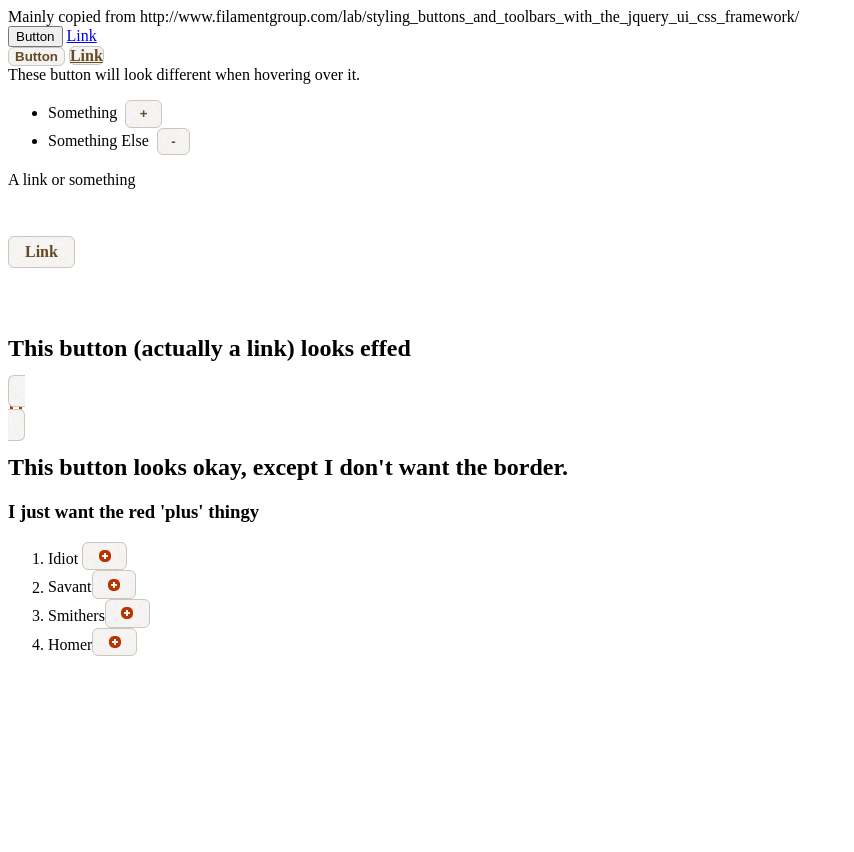
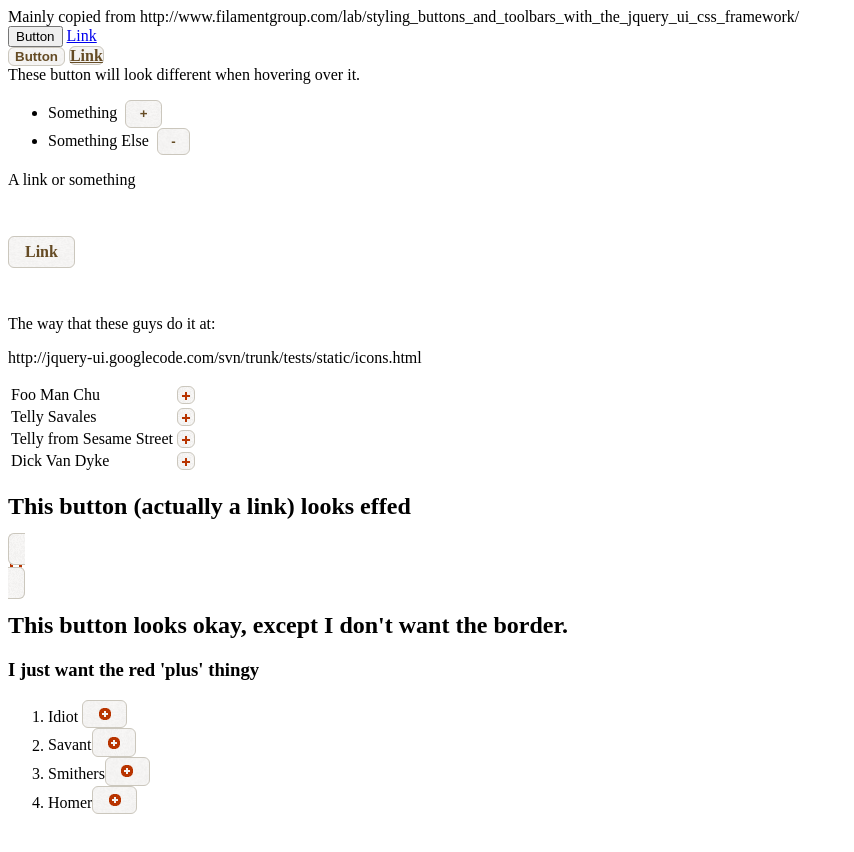
Before and after one commit to ogoldberg/jquery-debacles, a plain HTML site: page buttons.html in a window 1280 px wide. Shown: the whole page, without its empty margins (0-854 px from the left). Before the commit the page ends 800 px from the top, so only its background shows below. Drawn offline with Linux system fonts and the light colour scheme.

Commit message:
Cracked how to get plus/minus icons from jQueryUI

```diff
--- a/buttons.html
+++ b/buttons.html
@@ -66,6 +66,34 @@
 <br />
 <br />
 
+<div>
+The way that these guys do it at:
+<p>http://jquery-ui.googlecode.com/svn/trunk/tests/static/icons.html</p>
+<F6></div>
+<table>
+
+    <tr>
+			<td>Foo Man Chu</td>
+			<td><div class="ui-state-default ui-corner-all" title=".ui-icon-carat-2-e-w"><span class="ui-icon ui-icon-plus"></span></div></td>
+    </tr>
+    <tr>
+			<td>Telly Savales</td>
+			<td><div class="ui-state-default ui-corner-all" title=".ui-icon-carat-2-e-w"><span class="ui-icon ui-icon-plus"></span></div></td>
+    </tr>
+    <tr>
+			<td>Telly from Sesame Street</td>
+			<td><div class="ui-state-default ui-corner-all" title=".ui-icon-carat-2-e-w"><span class="ui-icon ui-icon-plus"></span></div></td>
+    </tr>
+    <tr>
+			<td>Dick Van Dyke</td>
+			<td class="addButtonIconExample"><div class="ui-state-default ui-corner-all" title=".ui-icon-carat-2-e-w"><span class="ui-icon ui-icon-plus"></span></div></td>
+    </tr>
+
+
+
+
+</table>
+
 
 <h2>This button (actually a link) looks effed</h2>
 <a href="#" class="fg-button fg-button-icon-solo ui-state-default ui-corner-all"><span class="ui-icon ui-icon-circle-plus"></span></a>
```
